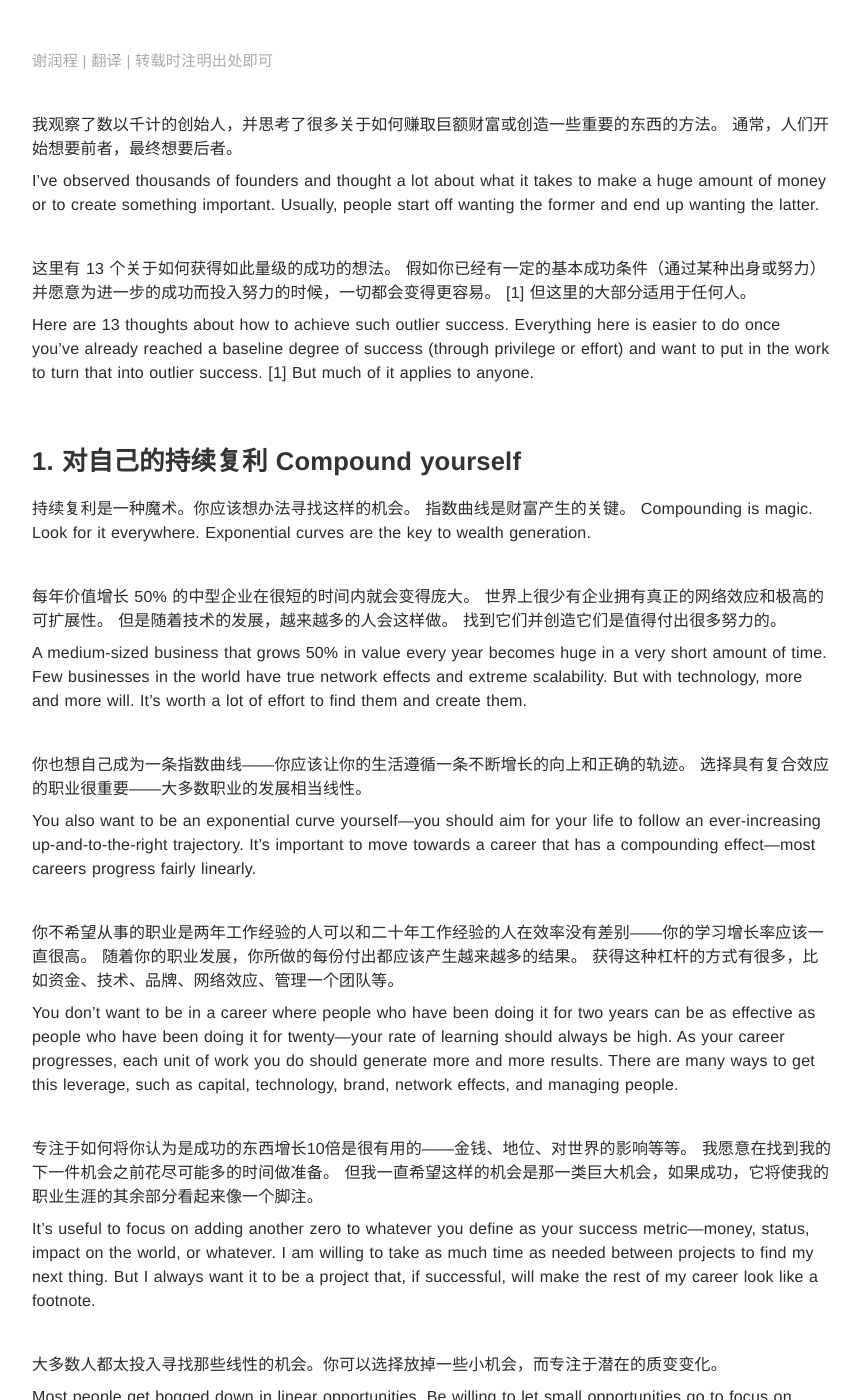
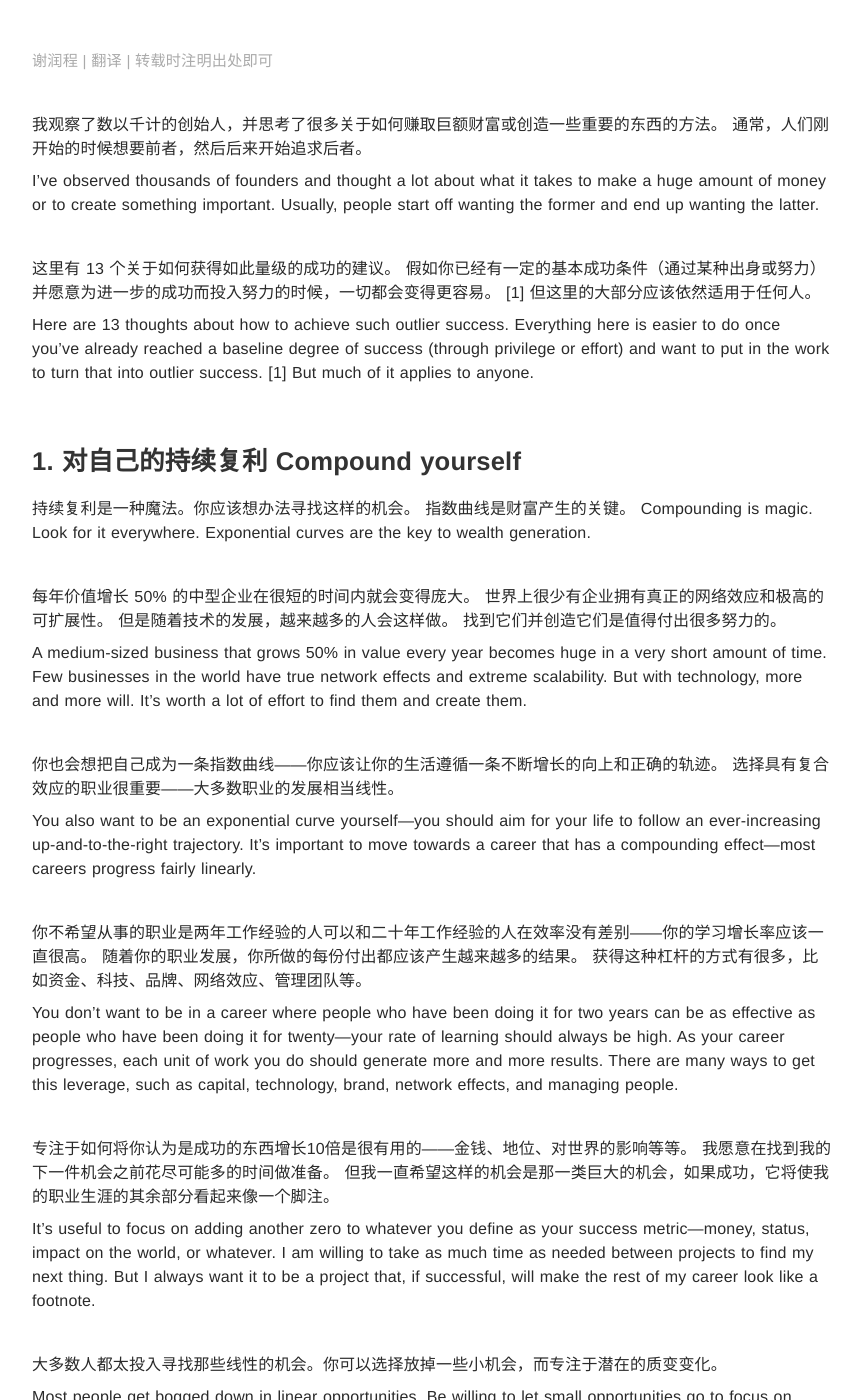
Before and after one commit to richardyrich/richardyrich.github.io, a Jekyll site: the page built from _posts/2022-10-02-sam altman how to be successful.md, in a window 1280 px wide and 1400 px high, scrolled down 260 px. Shown: the whole window, without its empty margins (208-1069 px from the left). Built offline with Jekyll 4.4.1, drawn with Linux system fonts in a browser that asks for light colours; some of the changed text lies outside the part shown.

Commit message:
correct some translation

```diff
--- a/_posts/2022-10-02-sam altman how to be successful.md
+++ b/_posts/2022-10-02-sam altman how to be successful.md
@@ -5,19 +5,19 @@ date: 2022-10-02
 categories: 翻译
 ---
 
-我观察了数以千计的创始人，并思考了很多关于如何赚取巨额财富或创造一些重要的东西的方法。 通常，人们开始想要前者，最终想要后者。
+我观察了数以千计的创始人，并思考了很多关于如何赚取巨额财富或创造一些重要的东西的方法。 通常，人们刚开始的时候想要前者，然后后来开始追求后者。
 
 I’ve observed thousands of founders and thought a lot about what it takes to make a huge amount of money or to create something important. Usually, people start off wanting the former and end up wanting the latter.
 
 <br>
 
-这里有 13 个关于如何获得如此量级的成功的想法。 假如你已经有一定的基本成功条件（通过某种出身或努力）并愿意为进一步的成功而投入努力的时候，一切都会变得更容易。 [1] 但这里的大部分适用于任何人。
+这里有 13 个关于如何获得如此量级的成功的建议。 假如你已经有一定的基本成功条件（通过某种出身或努力）并愿意为进一步的成功而投入努力的时候，一切都会变得更容易。 [1] 但这里的大部分应该依然适用于任何人。
 
 Here are 13 thoughts about how to achieve such outlier success. Everything here is easier to do once you’ve already reached a baseline degree of success (through privilege or effort) and want to put in the work to turn that into outlier success. [1] But much of it applies to anyone.
 
 ## 1. 对自己的持续复利 Compound yourself
 
-持续复利是一种魔术。你应该想办法寻找这样的机会。 指数曲线是财富产生的关键。
+持续复利是一种魔法。你应该想办法寻找这样的机会。 指数曲线是财富产生的关键。
 Compounding is magic. Look for it everywhere. Exponential curves are the key to wealth generation.
 
 <br>
@@ -28,19 +28,19 @@ A medium-sized business that grows 50% in value every year becomes huge in a ver
 
 <br>
 
-你也想自己成为一条指数曲线——你应该让你的生活遵循一条不断增长的向上和正确的轨迹。 选择具有复合效应的职业很重要——大多数职业的发展相当线性。
+你也会想把自己成为一条指数曲线——你应该让你的生活遵循一条不断增长的向上和正确的轨迹。 选择具有复合效应的职业很重要——大多数职业的发展相当线性。
 
 You also want to be an exponential curve yourself—you should aim for your life to follow an ever-increasing up-and-to-the-right trajectory. It’s important to move towards a career that has a compounding effect—most careers progress fairly linearly.
 
 <br>
 
-你不希望从事的职业是两年工作经验的人可以和二十年工作经验的人在效率没有差别——你的学习增长率应该一直很高。 随着你的职业发展，你所做的每份付出都应该产生越来越多的结果。 获得这种杠杆的方式有很多，比如资金、技术、品牌、网络效应、管理一个团队等。
+你不希望从事的职业是两年工作经验的人可以和二十年工作经验的人在效率没有差别——你的学习增长率应该一直很高。 随着你的职业发展，你所做的每份付出都应该产生越来越多的结果。 获得这种杠杆的方式有很多，比如资金、科技、品牌、网络效应、管理团队等。
 
 You don't want to be in a career where people who have been doing it for two years can be as effective as people who have been doing it for twenty—your rate of learning should always be high. As your career progresses, each unit of work you do should generate more and more results. There are many ways to get this leverage, such as capital, technology, brand, network effects, and managing people.
 
 <br>
 
-专注于如何将你认为是成功的东西增长10倍是很有用的——金钱、地位、对世界的影响等等。 我愿意在找到我的下一件机会之前花尽可能多的时间做准备。 但我一直希望这样的机会是那一类巨大机会，如果成功，它将使我的职业生涯的其余部分看起来像一个脚注。
+专注于如何将你认为是成功的东西增长10倍是很有用的——金钱、地位、对世界的影响等等。 我愿意在找到我的下一件机会之前花尽可能多的时间做准备。 但我一直希望这样的机会是那一类巨大的机会，如果成功，它将使我的职业生涯的其余部分看起来像一个脚注。
 
 It’s useful to focus on adding another zero to whatever you define as your success metric—money, status, impact on the world, or whatever. I am willing to take as much time as needed between projects to find my next thing. But I always want it to be a project that, if successful, will make the rest of my career look like a footnote.
 
@@ -130,7 +130,7 @@ Thinking from first principles and trying to generate new ideas is fun, and find
 
 <br>
 
-你要学习的最有力的教训之一是，你可以弄清楚在似乎没有解决方案的情况下该怎么做。 你这样做的次数越多，你就越相信它。 勇气来自于学习你可以在被击倒后重新站起来。
+你要学习的最有力的教训之一是，你可以弄清楚在似乎没有解决方案的情况下该怎么做。 你这样做的次数越多，你就越相信它。 勇气来自于意识的你可以在被击倒后重新站起来。
 
 One of the most powerful lessons to learn is that you can figure out what to do in situations that seem to have no solution. The more times you do this, the more you will believe it. Grit comes from learning you can get back up after you get knocked down.
 
@@ -184,19 +184,19 @@ It’s often easier to take risks early in your career; you don’t have much to
 
 <br>
 
-不过，不要花太多时间去存钱。 在 YC，我们经常注意到在谷歌或 Facebook 工作了很多时间的创始人的问题。 当人们习惯了舒适的生活、可预测的工作以及无论做什么都能取得成功的声誉时，就很难将其抛在脑后（人们有一种不可思议的能力，可以始终将自己的生活开销与明年的薪水相匹配）。 即使他们真的离开了，回来的诱惑也很大。 将短期收益和便利置于长期实现之上是很容易和服从人性的。
+不过，不要花太多时间去存钱。 在 YC，我们经常注意到在谷歌或 Facebook 工作了很多时间的创始人的问题。 当人们习惯了舒适的生活、可预测的工作以及无论做什么都能取得成功的声誉时，就很难将其抛在脑后（人们有一种不可思议的能力，可以始终将自己的生活开销与明年的薪水相匹配）。 即使他们真的离开了，回来的诱惑也很大。 将短期收益和便利置于长期实现之上是很容易和不自禁的。
 
 Don’t save up for too long, though. At YC, we’ve often noticed a problem with founders that have spent a lot of time working at Google or Facebook. When people get used to a comfortable life, a predictable job, and a reputation of succeeding at whatever they do, it gets very hard to leave that behind (and people have an incredible ability to always match their lifestyle to next year’s salary). Even if they do leave, the temptation to return is great. It’s easy—and human nature—to prioritize short-term gain and convenience over long-term fulfillment.
 
 <br>
 
-但是，当你不需要反复月光的时候，你可以按照自己的直觉，花时间在可能会变得非常有趣的事情上。 尽可能长时间地保持低开销和灵活的生活是一种有效的方法，但显然需要权衡取舍。
+但是，当你不会反复当月光族的时候，你可以按照自己的直觉，花时间在可能会变得非常有趣的事情上。 尽可能长时间地保持低开销和灵活的生活方式是一种有效的方法，但这样做显然需要一定的权衡取舍。
 
 But when you aren’t on the treadmill, you can follow your hunches and spend time on things that might turn out to be really interesting. Keeping your life cheap and flexible for as long as you can is a powerful way to do this, but obviously comes with tradeoffs.
 
 ## 6. 聚焦 Focus
 
-专注是工作的力量乘数（译者注：力量乘数(Force multiplication) 是军事战术名词，用以评估一个军事单位加上非人力因素后能获得或减少的战斗力）。
+专注是工作的力量乘数（译者注：力量乘数（Force multiplication）是军事战术名词，用以评估一个军事单位加上非人力因素后能获得或减少的战斗力）。
 
 Focus is a force multiplier on work.
 
@@ -208,19 +208,19 @@ Almost everyone I’ve ever met would be well-served by spending more time think
 
 ## 7. 努力工作 Work hard
 
-通过聪明或努力工作，你可以达到你所在领域的前10%左右，这已经是一项了不起的成就。 但要达到前1%，你需要两者的组合——你将与其他非常有才华的人竞争，他们会有很好的想法并愿意做很多工作。
+通过聪明或努力工作，你可以达到你所在领域的前10%左右，这已经是一项了不起的成就。 但要达到前1%，你需要两者的组合——你将与其他非常有才华的人竞争，他们会有很好的想法并愿意为此付出很多努力。
 
 You can get to about the 90th percentile in your field by working either smart or hard, which is still a great accomplishment. But getting to the 99th percentile requires both—you will be competing with other very talented people who will have great ideas and be willing to work a lot.
 
 <br>
 
-极端的人得到极端的结果。 大量工作伴随着巨大的生活牺牲，决定不这样做是完全合理的。但这样的做法有很多优点。 在大多数情况下，前进的能量不断累计，一个成功会带来下一个成功。
+极端的人会得到极端的结果。 大量工作伴随着巨大的生活牺牲，决定不这样做是完全合理的。但这样的做法有很多优点。 在大多数情况下，前进的能量会不断累计，一个成功会带来下一个成功。
 
 Extreme people get extreme results. Working a lot comes with huge life trade-offs, and it’s perfectly rational to decide not to do it. But it has a lot of advantages. As in most cases, momentum compounds, and success begets success.
 
 <br>
 
-而且这通常很有趣。 生活中最大的乐趣之一就是找到你的目标，在目标上表现出色，并发现你在影响除了你自己以外的事物。 一位 YC 创始人最近表示，他在离开一家大公司并努力实现最大可能的影响后变得更加快乐和充实，这让他感到非常惊讶。 我们应该庆祝为此付出的努力。
+而且这通常很有趣。 生活中最大的乐趣之一就是找到你的目标，并在该目标上表现出色，然后发现你在影响除了你自己以外的事物。 一位 YC 创始人最近表示，他在离开一家大公司并努力实现最大可能的影响后变得更加快乐和充实，这让他感到非常惊讶。 我们应该庆祝为此付出的努力。
 
 And it’s often really fun. One of the great joys in life is finding your purpose, excelling at it, and discovering that your impact matters to something larger than yourself. A YC founder recently expressed great surprise about how much happier and more fulfilled he was after leaving his job at a big company and working towards his maximum possible impact. Working hard at that should be celebrated.
 
@@ -232,19 +232,19 @@ It’s not entirely clear to me why working hard has become a Bad Thing in certa
 
 <br>
 
-你必须弄清楚如何努力工作而不会筋疲力尽。 人们为此找到了自己的策略，但几乎总是有效的策略是找到你喜欢的工作和你喜欢花很多时间在一起的人一起努力。
+你必须弄清楚如何努力工作而不会筋疲力尽。 人们为此找到了自己的策略，但几乎总是有效的策略是找到你喜欢的工作，以及和你喜欢花很多时间在一起的人一起努力。
 
 You have to figure out how to work hard without burning out. People find their own strategies for this, but one that almost always works is to find work you like doing with people you enjoy spending a lot of time with.
 
 <br>
 
-我认为那些假装你可以在大部分时间（在你生命中的某些时期）不工作的情况下获得超级成功的人是在做坏事。 事实上，持续工作似乎是长期成功的最大预测因素之一。
+我认为那些假装你可以在大部分时间（在你生命中的某些时期）不工作的情况下获得超级成功的人是在做误导大家。 事实上，持续工作似乎是长期成功的最大预测因素之一。
 
 I think people who pretend you can be super successful professionally without working most of the time (for some period of your life) are doing a disservice. In fact, work stamina seems to be one of the biggest predictors of long-term success.
 
 <br>
 
-还有一个关于努力工作的想法：在你职业生涯的开始就去大胆动手。 努力工作会像利息一样复合，你越早做，你就有更多的时间来获得回报。 当你没有太多别的顾虑时，也更容易努力工作，这种情况经常发生在你年轻的时候，虽然并非总是如此。
+还有一个关于努力工作的建议：在你职业生涯的开始就去大胆动手。 努力工作会像利息一样复合，你越早做，你就有更多的时间来获得回报。 当你没有太多别的顾虑时，也更容易努力工作，这种情况经常发生在你年轻的时候，虽然并非总是如此。
 
 One more thought about working hard: do it at the beginning of your career. Hard work compounds like interest, and the earlier you do it, the more time you have for the benefits to pay off. It’s also easier to work hard when you have fewer other responsibilities, which is frequently but not always the case when you’re young.
 
@@ -274,13 +274,14 @@ Follow your curiosity. Things that seem exciting to you will often seem exciting
 
 ## 9. 任性 Be willful
 
-一个情况是，世界是相当程度的可以被改变的——大多数人甚至不尝试，只是接受事情就是这样。
+一个情况是，世界是相当程度的可以被改变的——大多数人甚至不尝试，只是接受事实就是这样。
 
 A big secret is that you can bend the world to your will a surprising percentage of the time—most people don’t even try, and just accept that things are the way that they are.
 
 <br>
 
-人们拥有使事情发生的巨大能力。自我怀疑、过早放弃以及没有足够努力地推动这些因素使大多数人无法达到他们的潜力。
+人们拥有使事情发生的巨大能力。自我怀疑、过早放弃以及没有足够努力地推动自己等等这些因素的组合使大多数人无法达到他们的潜力。
+
 People have an enormous capacity to make things happen. A combination of self-doubt, giving up too early, and not pushing hard enough prevents most people from ever reaching anywhere near their potential.
 
 <br>
@@ -454,8 +455,10 @@ Jessica Livingston and Paul Graham are my benchmarks for this. YC was widely moc
 
 Eventually, you will define your success by performing excellent work in areas that are important to you. The sooner you can start off in that direction, the further you will be able to go. It is hard to be wildly successful at anything you aren’t obsessed with.
 
+---
 
 --
+
 ---
 
 [1] 我在 HN 上写的评论回复：
@@ -486,7 +489,10 @@ It is obviously an incredible shame and waste that opportunity is so unevenly di
 
 I am deeply aware of the fact that I personally would not be where I am if I weren't born incredibly lucky.
 
+---
+
 --
+
 ---
 
 感谢 Brian Armstrong、Greg Brockman、Dalton Caldwell、Diane von Furstenberg、Maddie Hall、Drew Houston、Vinod Khosla、Jessica Livingston、Jon Levy、Luke Miles（我写了6 份草稿！）、Michael Moritz、Ali Rowghani、Michael Seibel、Peter Thiel、 Tracy Young 和 Shivon Zilis 审阅了本文的草稿，特别感谢 Lachy Groom 帮助我编写。
```
Also changed, not shown: other parts of _posts/2022-10-02-sam altman how to be successful.md (+9 -9 lines).
